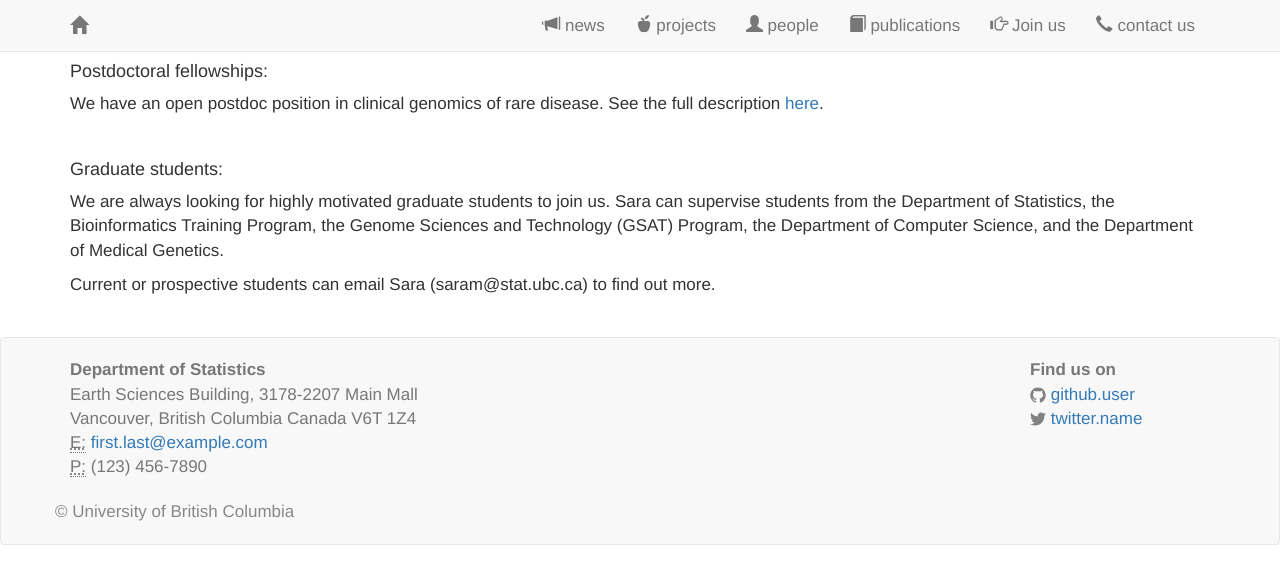
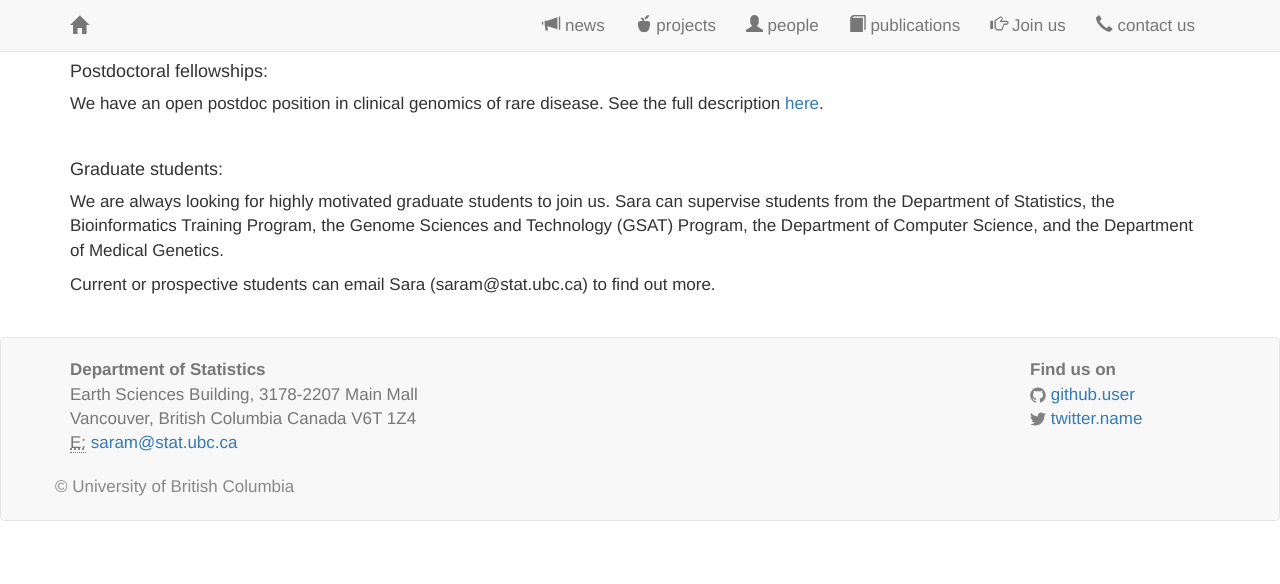
Before and after one commit to saramostafavi/saramostafavi.github.io, a Jekyll site: the page built from joinus.html, in a window 1280 px wide. Shown: the top 584 px of the page. Built offline with Jekyll 4.4.1, drawn with Linux system fonts in a browser that asks for light colours; nearby versions of some CDN libraries; a style sheet for code colours, icons or effects is not loaded.

Commit message:
Update footer.html

```diff
--- a/_includes/footer.html
+++ b/_includes/footer.html
@@ -9,8 +9,8 @@
                         <strong>Department of Statistics</strong><br>
                         Earth Sciences Building, 3178-2207 Main Mall<br>
                         Vancouver, British Columbia Canada V6T 1Z4 <br>
-                        <abbr title="Email">E:</abbr> <a href="mailto:#">first.last@example.com</a> <br>
-                        <abbr title="Phone">P:</abbr> (123) 456-7890
+                        <abbr title="Email">E:</abbr> <a href="mailto:#">saram@stat.ubc.ca</a> <br>
+                        <!--<abbr title="Phone">P:</abbr> (123) 456-7890-->
                     </address>
 
                 </div>
```
